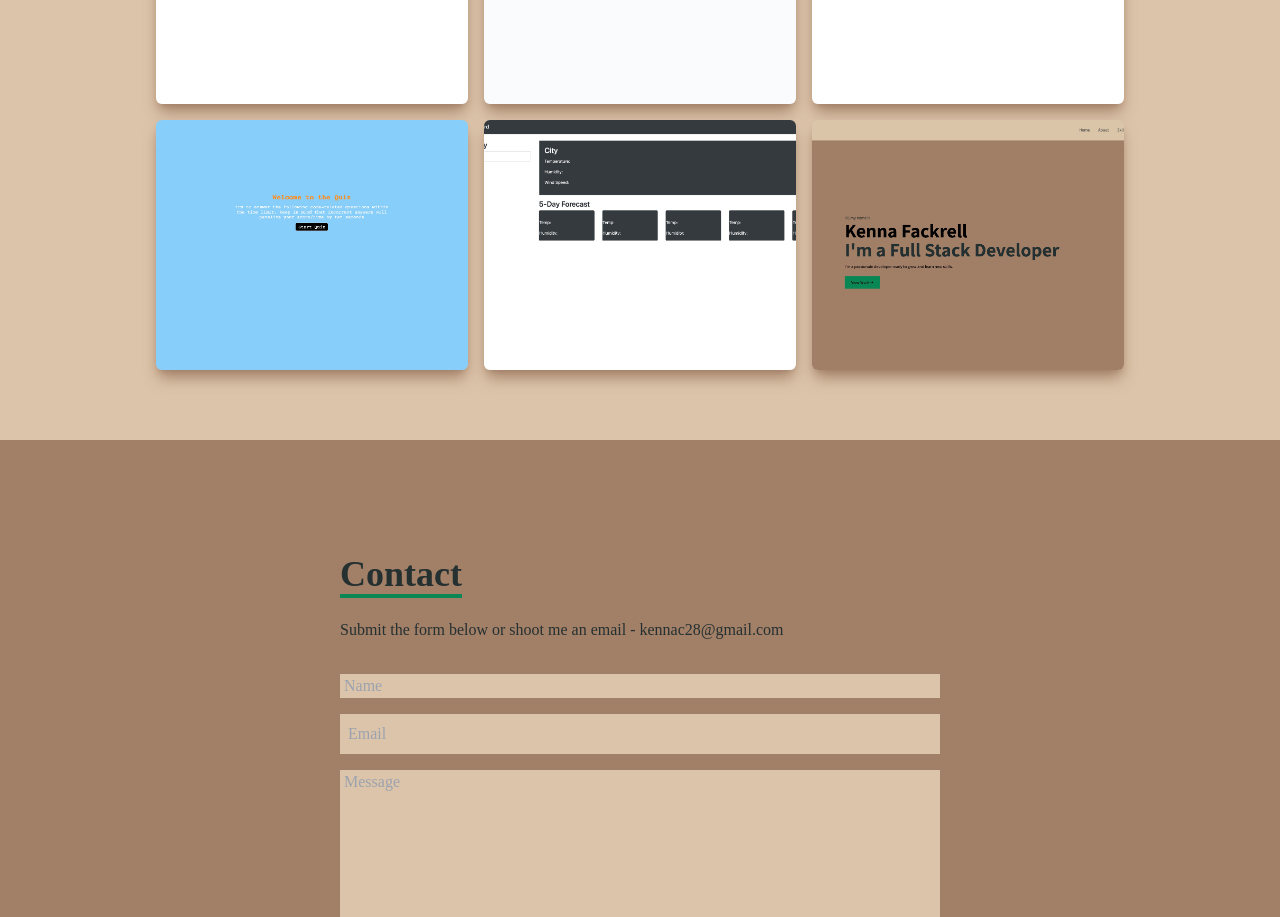
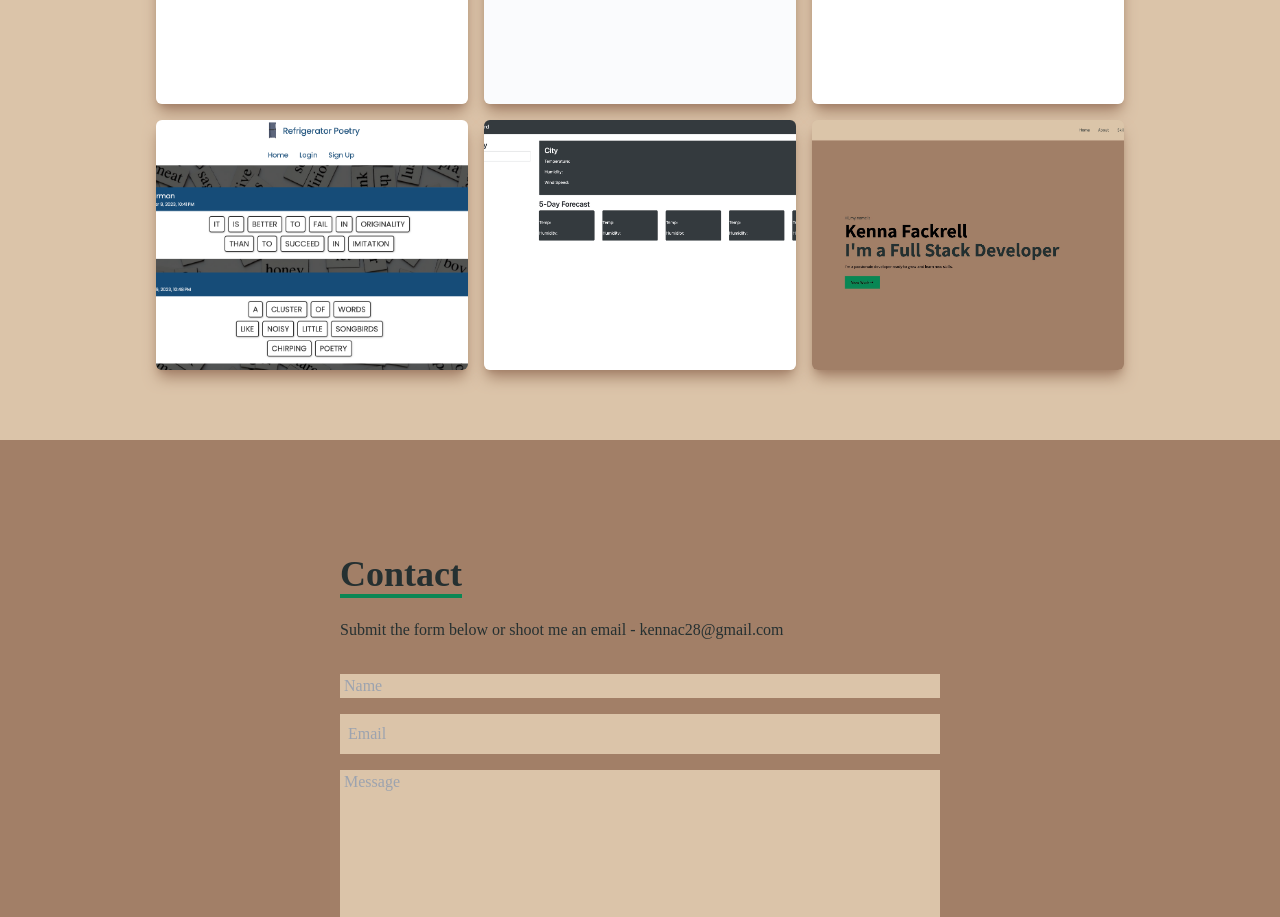
Before and after one commit to kennacapri/20-react-portfolio, a React (Create React App) app: page / in a window 1280 px wide. Shown: the part 2760-3677 px from the top of the page. Built offline with nearby package versions, Linux system fonts and the light colour scheme; the HTML template or start-up script is replaced by a standard one.

Commit message:
updated projects

```diff
--- a/src/components/Projects.jsx
+++ b/src/components/Projects.jsx
@@ -2,7 +2,7 @@ import React from "react";
 import notetaker from "../assets/projects/notetaker.jpg";
 import password from "../assets/projects/password.jpg";
 import techblog from "../assets/projects/techblog.jpg";
-import quiz from "../assets/projects/quiz.jpg";
+import poetry from "../assets/projects/poetry.jpg";
 import weather from "../assets/projects/weather.jpg";
 import portfolio from "../assets/projects/portfolio.jpg";
 
@@ -96,21 +96,21 @@ const Projects = () => {
             </div>
           </div>
           <div
-            style={{ backgroundImage: `url(${quiz})` }}
+            style={{ backgroundImage: `url(${poetry})` }}
             className="shadow-lg shadow-[#A27F67] group container rounded-md flex justify-center text-center items-center mx-auto content-div"
           >
             {/*hover effect*/}
             <div className="opacity-0 group-hover:opacity-100">
               <span className="text-2xl font-bold text-[#253031] tracking-wider">
-                API Code Quiz
+                Refrigerator Poetry
               </span>
               <div className="pt-8 text-center">
-                <a href="https://kennacapri.github.io/04-Challenge-CodeQuiz/">
+                <a href="https://refrigerator-poetry.herokuapp.com">
                   <button className="text-center rounded-lg px-4 py-3 m-2 bg-[#0a8754] text-[#253031] font-bold text-lg">
                     Demo
                   </button>
                 </a>
-                <a href="https://github.com/kennacapri/04-Challenge-CodeQuiz">
+                <a href="https://github.com/kennacapri/refrigerator-poetry/tree/main">
                   <button className="text-center rounded-lg px-4 py-3 m-2 bg-[#0a8754] text-[#253031] font-bold text-lg">
                     Code
                   </button>
```
Also changed, not shown: src/assets/projects/poetry.jpg (added).
